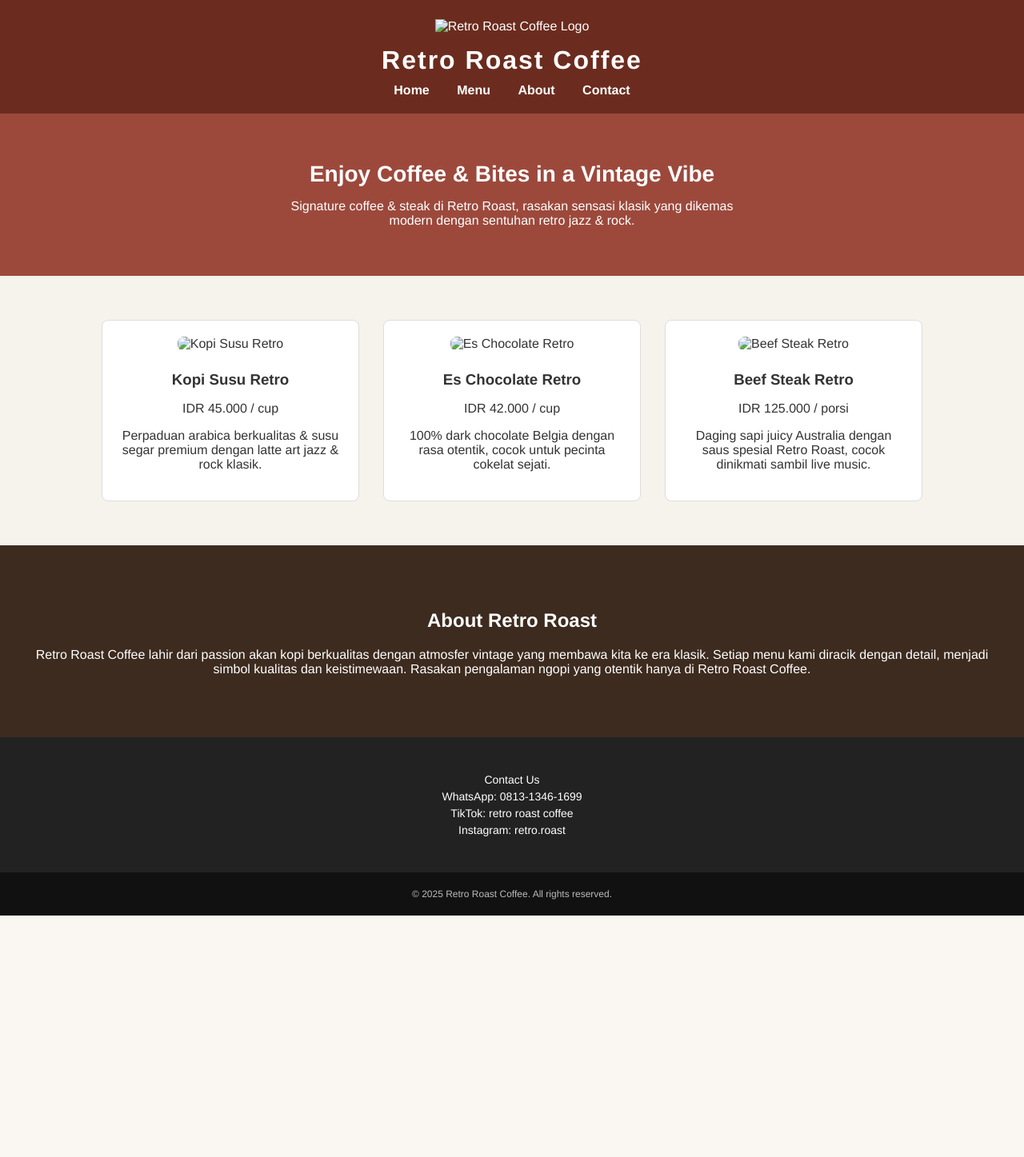
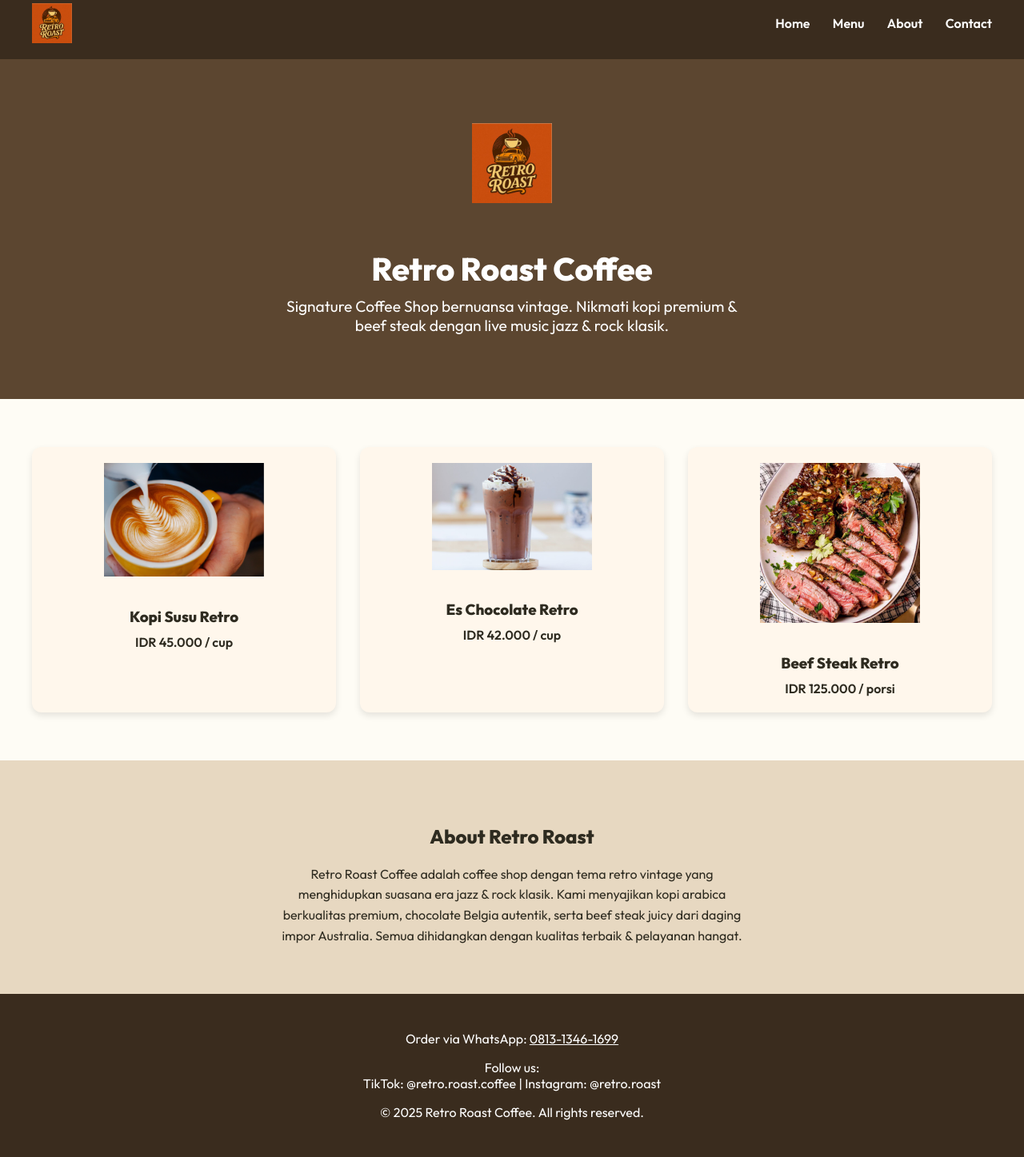
Before and after one commit to hyperclub-web/retro-roast, a plain HTML site: page index.html in a window 1280 px wide. Shown: the part 16-1463 px from the top of the page at 80% size. Before the commit the page ends 1161 px from the top, so only its background shows below. Drawn offline with Linux system fonts and the light colour scheme.

Commit message:
Update index.html

```diff
--- a/index.html
+++ b/index.html
@@ -4,172 +4,146 @@
   <meta charset="UTF-8" />
   <meta name="viewport" content="width=device-width, initial-scale=1.0"/>
   <title>Retro Roast Coffee</title>
-  <link rel="icon" href="logo.retroroast.png" type="image/png" />
+  <link rel="icon" href="logo-retroroast.png" type="image/png"/>
+  <link href="https://fonts.googleapis.com/css2?family=Outfit:wght@400;600;800&display=swap" rel="stylesheet">
   <style>
     body {
       margin: 0;
-      font-family: 'Helvetica Neue', Arial, sans-serif;
-      background-color: #faf7f2;
-      color: #333;
+      font-family: 'Outfit', sans-serif;
+      background-color: #fefcf5;
+      color: #2e2b20;
     }
     header {
-      background-color: #6b2c1f;
+      background: #3a2c1e;
       color: #fff;
-      text-align: center;
-      padding: 40px 20px 20px;
+      display: flex;
+      align-items: center;
+      justify-content: space-between;
+      padding: 20px 40px;
     }
     header img {
-      width: 120px;
-      margin-bottom: 10px;
-    }
-    header h1 {
-      margin: 5px 0;
-      font-size: 32px;
-      letter-spacing: 2px;
-    }
-    nav {
-      margin-top: 10px;
+      height: 50px;
     }
     nav a {
       color: #fff;
-      margin: 0 15px;
       text-decoration: none;
-      font-weight: bold;
+      margin-left: 25px;
+      font-weight: 600;
     }
     .hero {
-      background-color: #9c493c;
+      text-align: center;
+      padding: 80px 20px;
+      background: #5c4630;
       color: #fff;
-      text-align: center;
-      padding: 60px 20px;
     }
-    .hero h2 {
-      margin: 0 0 15px;
-      font-size: 28px;
+    .hero img {
+      width: 100px;
+      margin-bottom: 20px;
+    }
+    .hero h1 {
+      font-size: 2.5rem;
+      margin-bottom: 10px;
     }
     .hero p {
+      font-size: 1.2rem;
       max-width: 600px;
       margin: 0 auto;
     }
-    .menu {
-      display: flex;
-      flex-wrap: wrap;
-      justify-content: center;
-      background: #f5f3eb;
-      padding: 40px 20px;
+    .products {
+      display: grid;
+      grid-template-columns: repeat(auto-fit, minmax(250px, 1fr));
+      gap: 30px;
+      padding: 60px 40px;
     }
     .product {
-      background: #fff;
-      border: 1px solid #ddd;
-      border-radius: 8px;
-      margin: 15px;
+      background: #fff7ec;
       padding: 20px;
-      width: 280px;
+      border-radius: 12px;
       text-align: center;
+      box-shadow: 0 4px 8px rgba(0,0,0,0.1);
     }
     .product img {
       width: 100%;
-      border-radius: 8px;
+      max-width: 200px;
       margin-bottom: 15px;
     }
     .product h3 {
-      margin: 10px 0;
+      margin-bottom: 10px;
+    }
+    .product p {
+      margin: 0;
+      font-weight: 600;
     }
     .about {
-      background-color: #3d2b1f;
-      color: #fff;
+      background: #e7d8c1;
+      padding: 60px 40px;
       text-align: center;
-      padding: 60px 20px;
     }
     .about h2 {
       margin-bottom: 20px;
     }
-    .contact {
-      background: #222;
+    .about p {
+      max-width: 600px;
+      margin: 0 auto;
+      line-height: 1.6;
+    }
+    footer {
+      background: #3a2c1e;
       color: #fff;
       text-align: center;
-      padding: 40px 20px;
-      font-size: 14px;
+      padding: 30px 20px;
     }
-    .contact p {
-      margin: 5px 0;
-    }
-    footer {
-      background: #111;
-      color: #bbb;
-      text-align: center;
-      padding: 20px;
-      font-size: 12px;
-    }
-    @media (max-width: 768px) {
-      .menu {
-        flex-direction: column;
-        align-items: center;
-      }
+    footer a {
+      color: #fff;
+      text-decoration: underline;
     }
   </style>
 </head>
 <body>
-
-  <!-- Header -->
   <header>
-    <img src="logo.retroroast.png" alt="Retro Roast Coffee Logo">
-    <h1>Retro Roast Coffee</h1>
+    <img src="logo-retroroast.png" alt="Retro Roast Coffee Logo">
     <nav>
       <a href="#">Home</a>
-      <a href="#menu">Menu</a>
+      <a href="#products">Menu</a>
       <a href="#about">About</a>
       <a href="#contact">Contact</a>
     </nav>
   </header>
 
-  <!-- Hero -->
   <section class="hero">
-    <h2>Enjoy Coffee & Bites in a Vintage Vibe</h2>
-    <p>Signature coffee & steak di Retro Roast, rasakan sensasi klasik yang dikemas modern dengan sentuhan retro jazz & rock.</p>
+    <img src="logo-retroroast.png" alt="Retro Roast Coffee">
+    <h1>Retro Roast Coffee</h1>
+    <p>Signature Coffee Shop bernuansa vintage. Nikmati kopi premium & beef steak dengan live music jazz & rock klasik.</p>
   </section>
 
-  <!-- Menu -->
-  <section id="menu" class="menu">
+  <section id="products" class="products">
     <div class="product">
-      <img src="kopi-susu-retro.jpg" alt="Kopi Susu Retro">
+      <img src="kopi-susu-retro.png" alt="Kopi Susu Retro">
       <h3>Kopi Susu Retro</h3>
       <p>IDR 45.000 / cup</p>
-      <p>Perpaduan arabica berkualitas & susu segar premium dengan latte art jazz & rock klasik.</p>
     </div>
     <div class="product">
-      <img src="es-chocolate-retro.jpg" alt="Es Chocolate Retro">
+      <img src="es-chocolate-retro.png" alt="Es Chocolate Retro">
       <h3>Es Chocolate Retro</h3>
       <p>IDR 42.000 / cup</p>
-      <p>100% dark chocolate Belgia dengan rasa otentik, cocok untuk pecinta cokelat sejati.</p>
     </div>
     <div class="product">
-      <img src="beef-steak-retro.jpg" alt="Beef Steak Retro">
+      <img src="beef-steak-retro.png" alt="Beef Steak Retro">
       <h3>Beef Steak Retro</h3>
       <p>IDR 125.000 / porsi</p>
-      <p>Daging sapi juicy Australia dengan saus spesial Retro Roast, cocok dinikmati sambil live music.</p>
     </div>
   </section>
 
-  <!-- About -->
   <section id="about" class="about">
     <h2>About Retro Roast</h2>
-    <p>Retro Roast Coffee lahir dari passion akan kopi berkualitas dengan atmosfer vintage yang membawa kita ke era klasik.
-      Setiap menu kami diracik dengan detail, menjadi simbol kualitas dan keistimewaan.
-      Rasakan pengalaman ngopi yang otentik hanya di Retro Roast Coffee.</p>
+    <p>Retro Roast Coffee adalah coffee shop dengan tema retro vintage yang menghidupkan suasana era jazz & rock klasik. Kami menyajikan kopi arabica berkualitas premium, chocolate Belgia autentik, serta beef steak juicy dari daging impor Australia. Semua dihidangkan dengan kualitas terbaik & pelayanan hangat.</p>
   </section>
 
-  <!-- Contact -->
-  <section id="contact" class="contact">
-    <p>Contact Us</p>
-    <p>WhatsApp: 0813-1346-1699</p>
-    <p>TikTok: retro roast coffee</p>
-    <p>Instagram: retro.roast</p>
-  </section>
-
-  <!-- Footer -->
-  <footer>
-    &copy; 2025 Retro Roast Coffee. All rights reserved.
+  <footer id="contact">
+    <p>Order via WhatsApp: <a href="https://wa.me/6281313461699">0813-1346-1699</a></p>
+    <p>Follow us:<br>
+      TikTok: @retro.roast.coffee | Instagram: @retro.roast</p>
+    <p>&copy; 2025 Retro Roast Coffee. All rights reserved.</p>
   </footer>
-
 </body>
 </html>
```
